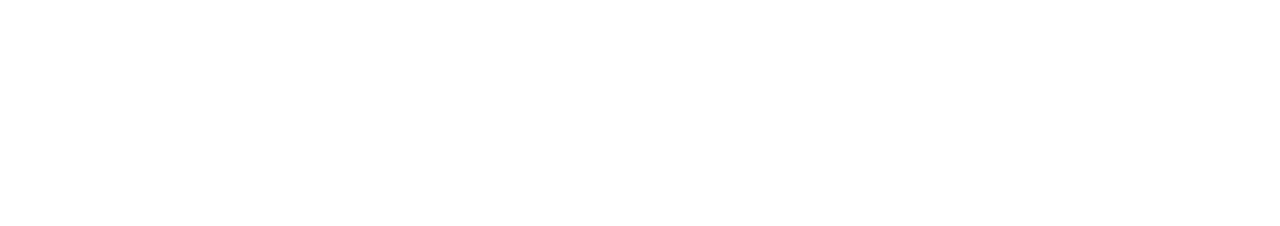
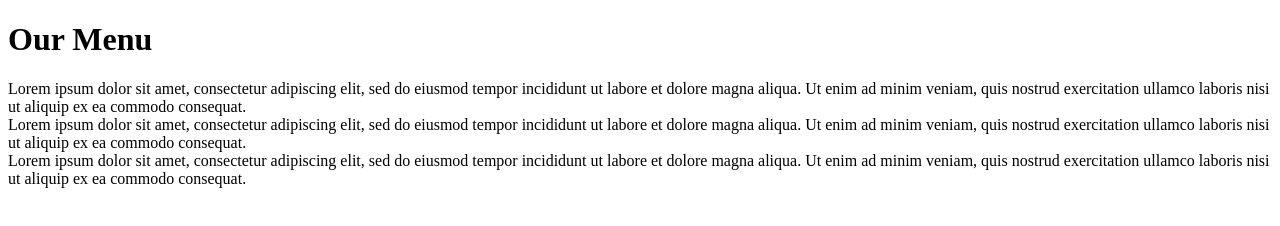
Before and after one commit to krishnaprasadnrao/mod2_solution, a plain HTML site: page index.html in a window 1280 px wide. Drawn offline with Linux system fonts and the light colour scheme.

Commit message:
Update index.html

```diff
--- a/index.html
+++ b/index.html
@@ -1,6 +1,15 @@
 <!DOCTYPE HTML>
 <html>
 <body>
-<h1>
+<h1>Our Menu</h1>
+<div>
+  <section>Lorem ipsum dolor sit amet, consectetur adipiscing elit, sed do eiusmod tempor incididunt ut labore et dolore magna aliqua. Ut enim ad minim veniam, quis nostrud exercitation ullamco laboris nisi ut aliquip ex ea commodo consequat.
+  </section>
+   <section>Lorem ipsum dolor sit amet, consectetur adipiscing elit, sed do eiusmod tempor incididunt ut labore et dolore magna aliqua. Ut enim ad minim veniam, quis nostrud exercitation ullamco laboris nisi ut aliquip ex ea commodo consequat.
+  </section>
+   <section>Lorem ipsum dolor sit amet, consectetur adipiscing elit, sed do eiusmod tempor incididunt ut labore et dolore magna aliqua. Ut enim ad minim veniam, quis nostrud exercitation ullamco laboris nisi ut aliquip ex ea commodo consequat.
+  </section>
+
+ </div>
 </body>
 </html>
```
